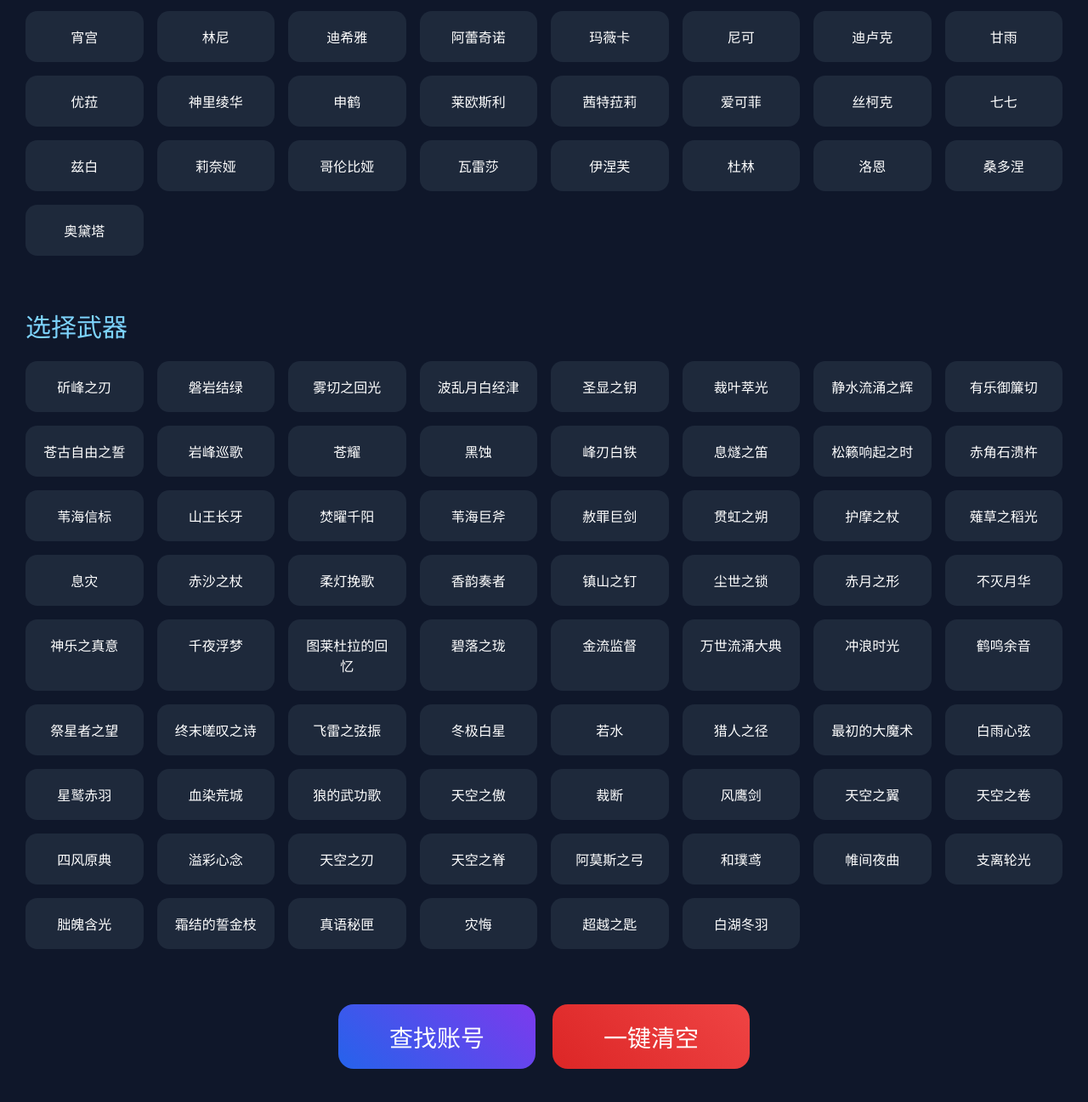
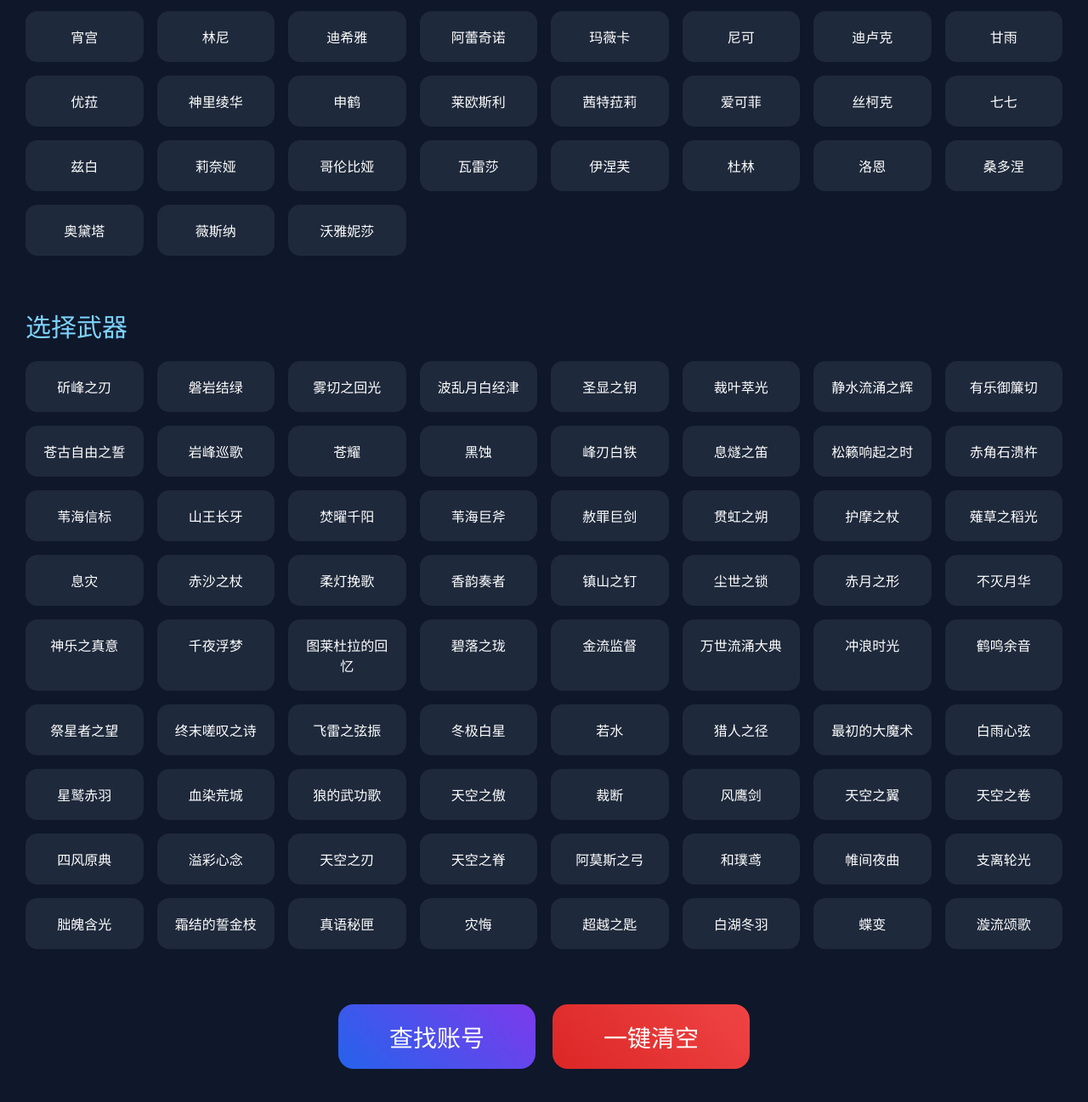
Before and after one commit to jianing-game/genshin-site, a plain HTML site: page index.html in a window 1280 px wide. Shown: the part 846-2143 px from the top of the page at 85% size. Drawn offline with nearby package versions, Linux system fonts and the light colour scheme; no server answers.

Commit message:
Update index.html

```diff
--- a/index.html
+++ b/index.html
@@ -245,11 +245,11 @@ let accounts = [];
 
 // ==================== 2. 原始人物与武器数据（保持100%原样未动） ====================
 const roles = [
-"温迪","魈","枫原万叶","流浪者","闲云","恰斯卡","法尔伽","琴","钟离","阿贝多","荒泷一斗","娜维娅","千织","希诺宁","雷电将军","八重神子","赛诺","克洛琳德","刻晴","菲林斯","纳西妲","艾尔海森","白术","艾梅莉埃","基尼奇","菈乌玛","提纳里","达达利亚","珊瑚宫心海","神里绫人","夜兰","妮露","那维莱特","芙宁娜","希格雯","玛拉妮","奈芙尔","莫娜","可莉","胡桃","宵宫","林尼","迪希雅","阿蕾奇诺","玛薇卡","尼可","迪卢克","甘雨","优菈","神里绫华","申鹤","莱欧斯利","茜特菈莉","爱可菲","丝柯克","七七","兹白","莉奈娅","哥伦比娅","瓦雷莎","伊涅芙","杜林","洛恩","桑多涅","奥黛塔",
+"温迪","魈","枫原万叶","流浪者","闲云","恰斯卡","法尔伽","琴","钟离","阿贝多","荒泷一斗","娜维娅","千织","希诺宁","雷电将军","八重神子","赛诺","克洛琳德","刻晴","菲林斯","纳西妲","艾尔海森","白术","艾梅莉埃","基尼奇","菈乌玛","提纳里","达达利亚","珊瑚宫心海","神里绫人","夜兰","妮露","那维莱特","芙宁娜","希格雯","玛拉妮","奈芙尔","莫娜","可莉","胡桃","宵宫","林尼","迪希雅","阿蕾奇诺","玛薇卡","尼可","迪卢克","甘雨","优菈","神里绫华","申鹤","莱欧斯利","茜特菈莉","爱可菲","丝柯克","七七","兹白","莉奈娅","哥伦比娅","瓦雷莎","伊涅芙","杜林","洛恩","桑多涅","奥黛塔","薇斯纳","沃雅妮莎",
 ];
 
 const weapons = [
-"斫峰之刃","磐岩结绿","雾切之回光","波乱月白经津","圣显之钥","裁叶萃光","静水流涌之辉","有乐御簾切","苍古自由之誓","岩峰巡歌","苍耀","黑蚀","峰刃白铁","息燧之笛","松籁响起之时","赤角石溃杵","苇海信标","山王长牙","焚曜千阳","苇海巨斧","赦罪巨剑","贯虹之朔","护摩之杖","薙草之稻光","息灾","赤沙之杖","柔灯挽歌","香韵奏者","镇山之钉","尘世之锁","赤月之形","不灭月华","神乐之真意","千夜浮梦","图莱杜拉的回忆","碧落之珑","金流监督","万世流涌大典","冲浪时光","鹤鸣余音","祭星者之望","终末嗟叹之诗","飞雷之弦振","冬极白星","若水","猎人之径","最初的大魔术","白雨心弦","星鹫赤羽","血染荒城","狼的武功歌","天空之傲","裁断","风鹰剑","天空之翼","天空之卷","四风原典","溢彩心念","天空之刃","天空之脊","阿莫斯之弓","和璞鸢","帷间夜曲","支离轮光","朏魄含光","霜结的誓金枝","真语秘匣","灾悔","超越之匙","白湖冬羽",
+"斫峰之刃","磐岩结绿","雾切之回光","波乱月白经津","圣显之钥","裁叶萃光","静水流涌之辉","有乐御簾切","苍古自由之誓","岩峰巡歌","苍耀","黑蚀","峰刃白铁","息燧之笛","松籁响起之时","赤角石溃杵","苇海信标","山王长牙","焚曜千阳","苇海巨斧","赦罪巨剑","贯虹之朔","护摩之杖","薙草之稻光","息灾","赤沙之杖","柔灯挽歌","香韵奏者","镇山之钉","尘世之锁","赤月之形","不灭月华","神乐之真意","千夜浮梦","图莱杜拉的回忆","碧落之珑","金流监督","万世流涌大典","冲浪时光","鹤鸣余音","祭星者之望","终末嗟叹之诗","飞雷之弦振","冬极白星","若水","猎人之径","最初的大魔术","白雨心弦","星鹫赤羽","血染荒城","狼的武功歌","天空之傲","裁断","风鹰剑","天空之翼","天空之卷","四风原典","溢彩心念","天空之刃","天空之脊","阿莫斯之弓","和璞鸢","帷间夜曲","支离轮光","朏魄含光","霜结的誓金枝","真语秘匣","灾悔","超越之匙","白湖冬羽","蝶变","漩流颂歌",
 ];
 
 // ==================== 3. 关键逻辑修复层 ====================
```
